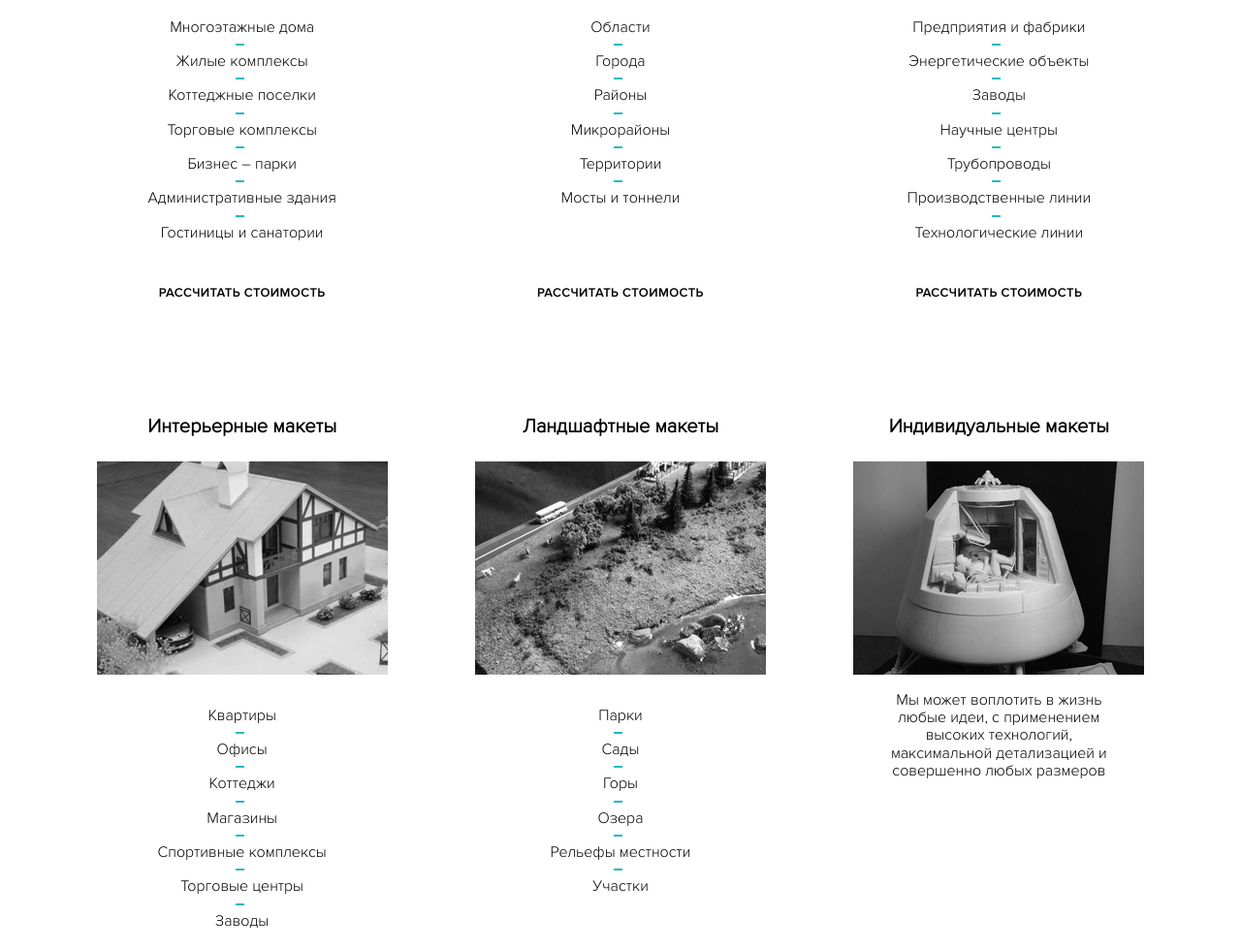
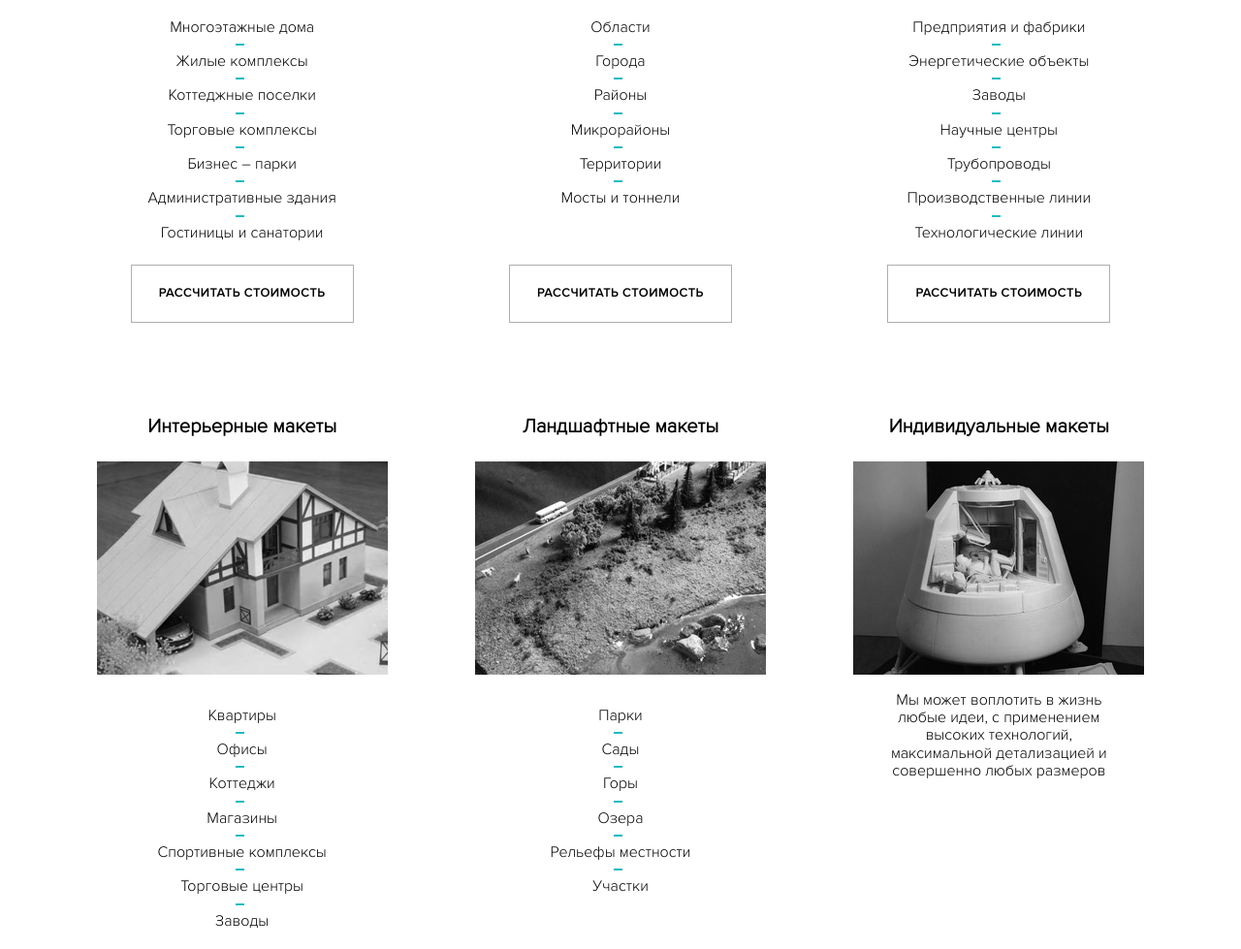
Before and after one commit to alex3287/maquette, a website: page src/index.html in a window 1280 px wide. Shown: the part 1309-2288 px from the top of the page at 97% size. Drawn offline with nearby package versions, Linux system fonts and the light colour scheme.

Commit message:
fixed bug number four

```diff
--- a/src/sass/blocks/_layouts.sass
+++ b/src/sass/blocks/_layouts.sass
@@ -41,6 +41,8 @@
   &__list
     font-size: 16px
     padding-left: 0
+  &__button
+    border: 1px solid #aeaeae
 
   &__item
     list-style: none
```
Also changed, not shown: src/css/style.css, 1 other file.
